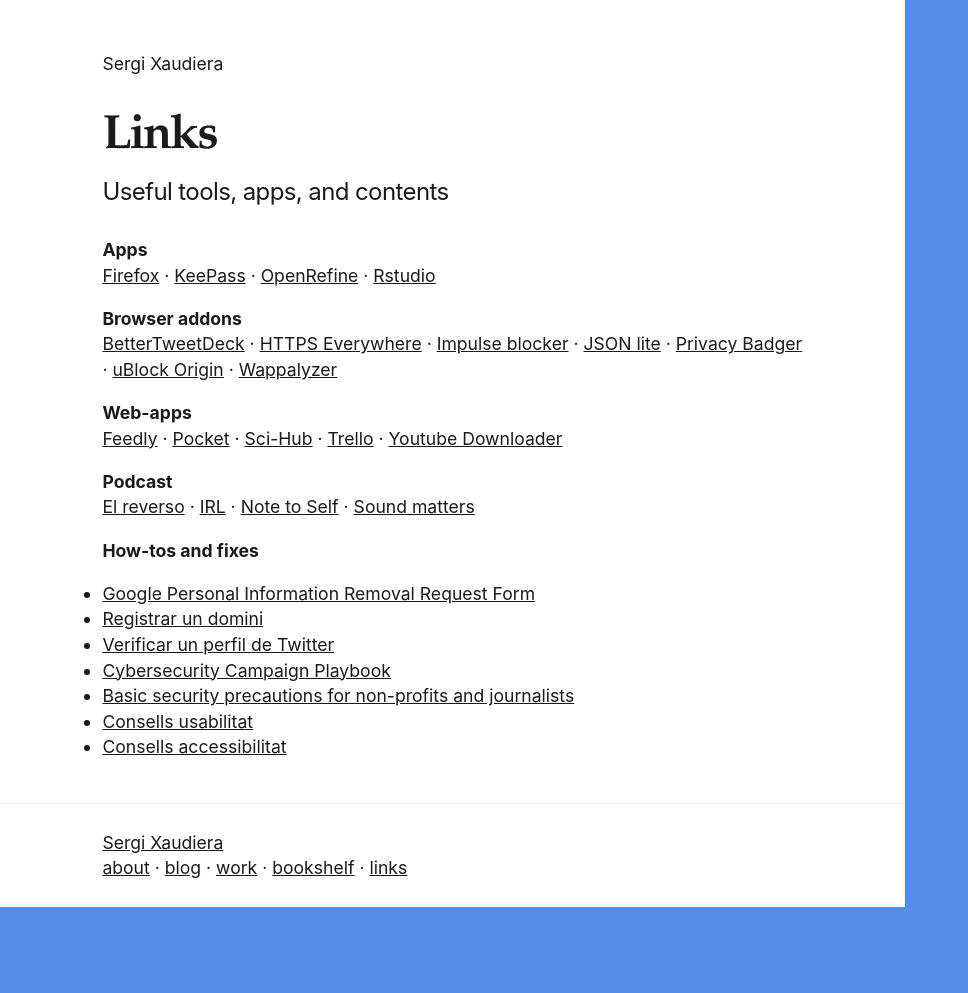
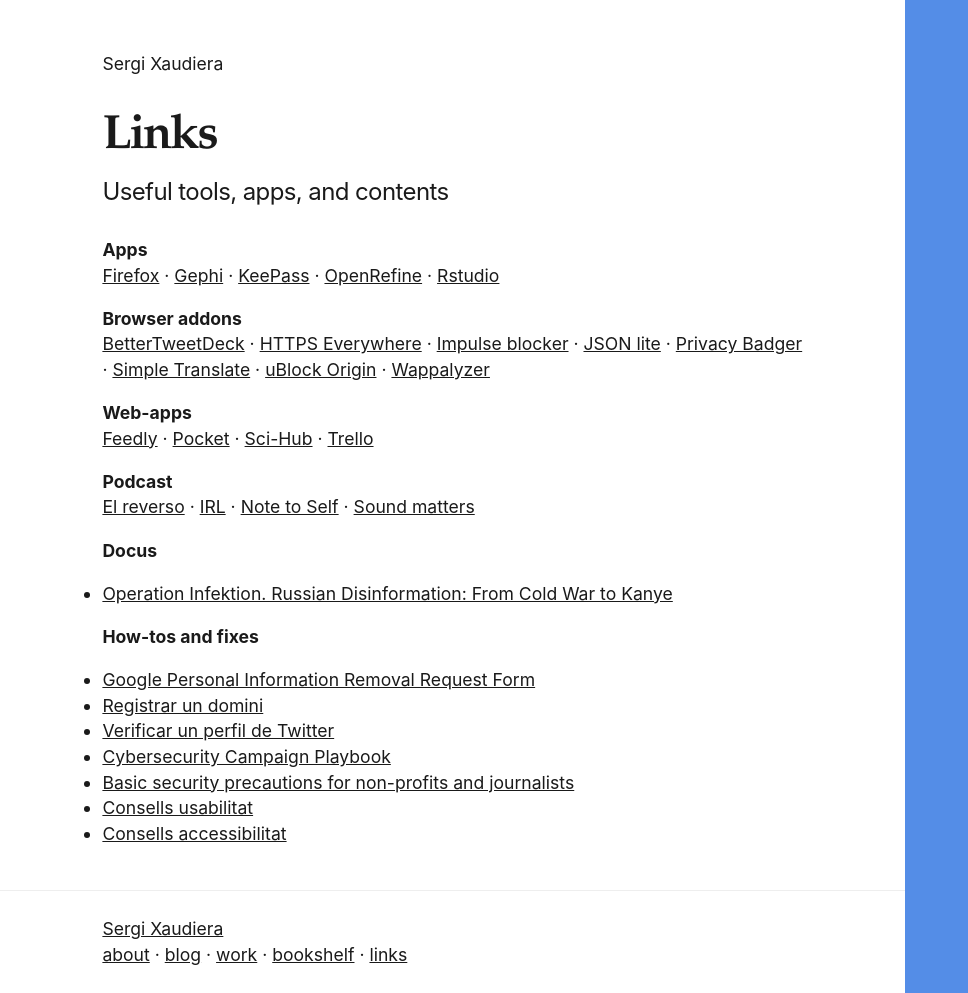
Before and after one commit to sergixaudiera/sergixaudiera.github.io, a Jekyll site: the page built from links.md, in a window 1280 px wide. Shown: the whole page, without its empty margins (0-968 px from the left). Built offline with Jekyll 4.4.1, drawn with Linux system fonts in a browser that asks for light colours; before the commit the page ends 907 px from its top, so only the background shows below that.

Commit message:
minor updates

```diff
--- a/links.md
+++ b/links.md
@@ -8,6 +8,7 @@
 
 **Apps**
 [Firefox](https://www.mozilla.org/en-US/firefox/new/){:rel="nofollow"} ·
+[Gephi](https://gephi.org/){:rel="nofollow"} ·
 [KeePass](https://keepass.info/){:rel="nofollow"}{:rel="nofollow"} ·
 [OpenRefine](http://openrefine.org/){:rel="nofollow"} ·
 [Rstudio](https://www.rstudio.com/){:rel="nofollow"}
@@ -18,6 +19,7 @@
 [Impulse blocker](https://github.com/raicem/impulse-blocker){:rel="nofollow"} ·
 [JSON lite](https://github.com/lauriro/json-lite){:rel="nofollow"} ·
 [Privacy Badger](https://www.eff.org/privacybadger){:rel="nofollow"} ·
+[Simple Translate](https://github.com/sienori/simple-translate){:rel="nofollow"} ·
 [uBlock Origin](https://github.com/gorhill/uBlock){:rel="nofollow"} ·
 [Wappalyzer](https://www.wappalyzer.com/){:rel="nofollow"}
 
@@ -25,14 +27,16 @@
 [Feedly](https://feedly.com){:rel="nofollow"} ·
 [Pocket](https://app.getpocket.com/){:rel="nofollow"} ·
 [Sci-Hub](https://sci-hub.tw/){:rel="nofollow"} ·
-[Trello](https://trello.com){:rel="nofollow"} ·
-[Youtube Downloader](https://ddownr.com/){:rel="nofollow"}
+[Trello](https://trello.com){:rel="nofollow"}
 
 **Podcast**
 [El reverso](https://www.m21radio.es/programas/el-reverso){:rel="nofollow"} ·
 [IRL](https://irlpodcast.org/){:rel="nofollow"} ·
 [Note to Self](https://www.wnycstudios.org/shows/notetoself){:rel="nofollow"} ·
 [Sound matters](http://journal.beoplay.com/journal/sound-matters){:rel="nofollow"}
+
+**Docus**
+- [Operation Infektion. Russian Disinformation: From Cold War to Kanye](hhttps://www.nytimes.com/2018/11/12/opinion/russia-meddling-disinformation-fake-news-elections.html){:rel="nofollow"}
 
 **How-tos and fixes**
 - [Google Personal Information Removal Request Form](https://www.google.com/webmasters/tools/legal-removal-request?complaint_type=rtbf){:rel="nofollow"}
```
